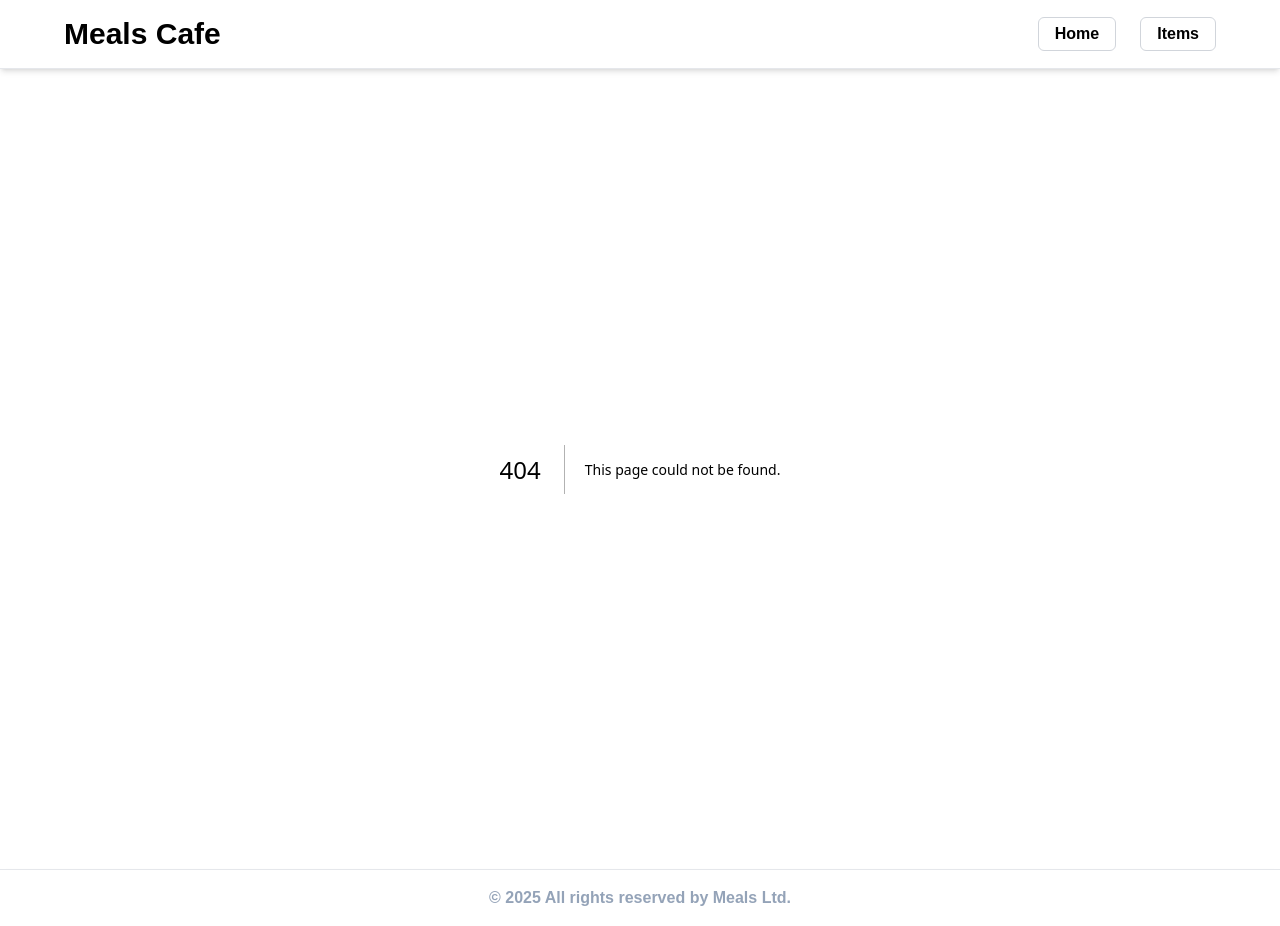
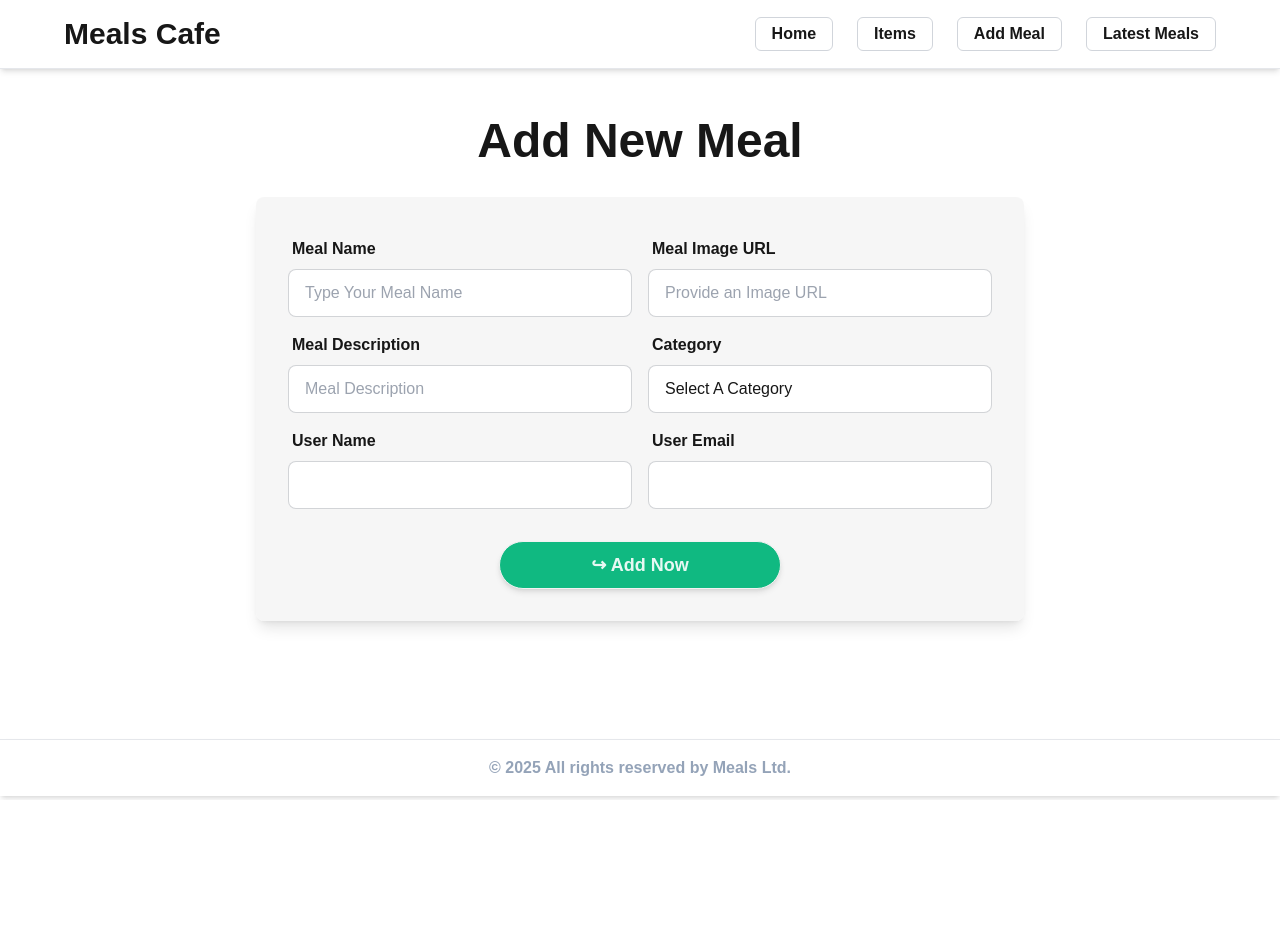
Before and after one commit to ssmahim01/Meals-Data-By-Next-JS, a Next.js app: page /addMeal in a window 1280 px wide. Before the commit this address had no page. After the commit the page ends 800 px from the top, so only its background shows below. Built offline with nearby package versions, Linux system fonts and the light colour scheme.

Commit message:
Added latestMeals with dynamic page and addMeal page with AddMealForm component also Added plugin of daisy ui and singleMeal route and Set two routes in Navbar through Link

```diff
--- a/package.json
+++ b/package.json
@@ -11,11 +11,13 @@
   "dependencies": {
     "mongodb": "^6.12.0",
     "next": "15.1.6",
+    "next-auth": "^4.24.11",
     "react": "^19.0.0",
     "react-dom": "^19.0.0"
   },
   "devDependencies": {
     "@eslint/eslintrc": "^3",
+    "daisyui": "^4.12.23",
     "eslint": "^9",
     "eslint-config-next": "15.1.6",
     "postcss": "^8",
--- /dev/null
+++ b/src/app/addMeal/page.jsx
@@ -0,0 +1,9 @@
+import AddMealForm from "../components/AddMealForm";
+
+export default function AddMeal() {
+  return (
+    <div>
+        <AddMealForm />
+    </div>
+  )
+}
--- /dev/null
+++ b/src/app/api/singleMeal/[id]/route.js
@@ -0,0 +1,22 @@
+import dbConnect from "@/mongodb/dbConnect";
+
+export async function GET(req, { params }) {
+    const { id } = await params;
+    if (!id) {
+        return new Response(JSON.stringify({ error: "ID is required" }), { status: 400 });
+    }
+
+    try {
+        const db = await dbConnect("meals");
+        const query = { _id: id };
+        const findResult = await db.findOne(query);
+
+        if (!findResult) {
+            return new Response(JSON.stringify({ error: "Meal not found" }), { status: 404 });
+        }
+
+        return new Response(JSON.stringify(findResult), { status: 200 });
+    } catch (error) {
+        return new Response(JSON.stringify({ error: "Server error", details: error.message }), { status: 500 });
+    }
+}
--- /dev/null
+++ b/src/app/components/AddMealForm.jsx
@@ -0,0 +1,159 @@
+"use client"
+
+import { useRouter } from "next/navigation";
+
+export default function AddMealForm() {
+    const router = useRouter();
+
+    const handleAddMeal = async(event) => {
+        event.preventDefault();
+        const form = event.target;
+        const mealName = form.meal.value;
+        const mealImage = form.mealImage.value;
+        const description = form.description.value;
+        const category = form.category.value;
+        const userName = form.name.value;
+        const userEmail = form.email.value;
+
+        const mealData = {
+            mealName,
+            mealImage,
+            description,
+            category,
+            userName,
+            userEmail
+        }
+        // console.log(mealData);
+
+        const response = await fetch("https://meals-cafe.vercel.app/api/meals", {
+            method: "POST",
+            headers: {
+                "Content-Type": "application/json"
+            },
+            body: JSON.stringify(mealData)
+        })
+
+        const insertResult = response.json();
+
+        if(insertResult){
+            router.push("/items");
+        };
+
+        // console.log(insertResult);
+    };
+
+  return (
+    <div className="hero pt-12 pb-20">
+      <div className="lg:w-3/5 w-11/12 mx-auto flex-col">
+        <div className="text-center pb-8">
+          <h1 className="lg:text-5xl md:text-4xl text-3xl font-bold">
+            Add New Meal
+          </h1>
+        </div>
+
+        <div className="bg-base-200 bg-opacity-70 shrink-0 shadow-lg rounded-lg">
+          <form onSubmit={handleAddMeal} className="card-body">
+            <div className="flex gap-4 md:flex-row flex-col *:w-full">
+            <div className="form-control">
+                <label className="label">
+                  <span className="font-bold">Meal Name</span>
+                </label>
+                <input
+                  type="text"
+                  name="meal"
+                  pattern="^[A-Za-z\s]*$"
+                  placeholder="Type Your Meal Name"
+                  className="input input-bordered font-medium"
+                  required
+                />
+              </div>
+
+              <div className="form-control">
+                <label className="label">
+                  <span className="font-bold">Meal Image URL</span>
+                </label>
+                <input
+                  type="url"
+                  name="mealImage"
+                  placeholder="Provide an Image URL"
+                  className="input input-bordered font-medium"
+                  required
+                />
+              </div>
+            </div>
+
+            <div className="flex gap-4 md:flex-row flex-col *:w-full">
+              <div className="form-control">
+                <label className="label">
+                  <span className="font-bold">
+                    Meal Description
+                  </span>
+                </label>
+                <input
+                  type="text"
+                  name="description"
+                  placeholder="Meal Description"
+                  className="input input-bordered font-medium"
+                  required
+                />
+              </div>
+
+              <div className="form-control">
+                <label className="label">
+                  <span className="font-bold">Category</span>
+                </label>
+                <select
+                  name="category"
+                  id="category"
+                  className="input input-bordered font-medium *:font-semibold"
+                >
+                  <option value="">Select A Category</option>
+                  <option value="Action">Chicken</option>
+                  <option value="RPG">Pizza</option>
+                  <option value="Adventure">Burger</option>
+                  <option value="Battle">Sandwich</option>
+                  <option value="Battle Royale">Curry</option>
+                  <option value="Sports">Biryani</option>
+                </select>
+              </div>
+            </div>
+
+            <div className="flex gap-4 md:flex-row flex-col *:w-full">
+              <div className="form-control">
+                <label className="label">
+                  <span className="font-bold">User Name</span>
+                </label>
+                <input
+                  type="text"
+                  name="name"
+                //   defaultValue={displayName}
+                //   readOnly
+                  className="input input-bordered font-medium"
+                />
+              </div>
+
+              <div className="form-control">
+                <label className="label">
+                  <span className="font-bold">User Email</span>
+                </label>
+                <input
+                  type="email"
+                  name="email"
+                //   defaultValue={email}
+                //   readOnly
+                  className="input input-bordered font-medium"
+                />
+              </div>
+            </div>
+
+            <div className="form-control mt-6 lg:w-2/5 md:w-1/2 w-11/12 mx-auto">
+              <button className="btn bg-emerald-500 text-white/90 text-lg hover:btn-primary font-bold rounded-full shadow-md">
+                ↪ Add Now
+              </button>
+            </div>
+          </form>
+        </div>
+      </div>
+    </div>
+  );
+}
--- a/src/app/components/Navbar.jsx
+++ b/src/app/components/Navbar.jsx
@@ -9,6 +9,8 @@ export default function Navbar() {
             <div className="flex gap-6 items-center">
                 <Link className="px-4 py-1 rounded-md hover:bg-gray-100 hover:text-gray-800 border border-gray-300 font-bold" href="/">Home</Link>
                 <Link className="px-4 py-1 rounded-md hover:bg-gray-100 hover:text-gray-800 border border-gray-300 font-bold" href="/items">Items</Link>
+                <Link className="px-4 py-1 rounded-md hover:bg-gray-100 hover:text-gray-800 border border-gray-300 font-bold" href="/addMeal">Add Meal</Link>
+                <Link className="px-4 py-1 rounded-md hover:bg-gray-100 hover:text-gray-800 border border-gray-300 font-bold" href="/latestMeals">Latest Meals</Link>
             </div>
         </div>
     </div>
--- /dev/null
+++ b/src/app/latestMeals/loading.jsx
@@ -0,0 +1,7 @@
+export default function Loading() {
+  return (
+    <div className="flex justify-center items-center py-20">
+      <span className="loading loading-bars loading-lg"></span>
+    </div>
+  );
+}
--- /dev/null
+++ b/src/app/latestMeals/meal/[id]/page.jsx
@@ -0,0 +1,9 @@
+export default async function SingleMeal() {
+//   const { id } = await params;
+//   const response = await fetch(
+//     `https://meals-cafe.vercel.app/api/singleMeal/${id}`);
+//   const data = await response.json();
+//   console.log(data);
+
+  return <div>SingleMeal</div>;
+}
--- /dev/null
+++ b/src/app/latestMeals/page.jsx
@@ -0,0 +1,46 @@
+"use client"
+import Link from "next/link";
+
+export async function getMeals() {
+  const response = await fetch("https://meals-cafe.vercel.app/api/meals");
+  const data = await response.json();
+  return data;
+}
+
+export default async function LatestMeals() {
+  const mealsData = await getMeals();
+  const meals = mealsData.findMeal;
+
+  return (
+    <div className="py-10 lg:w-4/5 w-11/12 mx-auto grid lg:grid-cols-3 md:grid-cols-2 grid-cols-1 gap-8">
+      {meals.map((meal) => (
+        <div
+          key={meal._id}
+          className="p-4 border border-gray-300 rounded-xl hover:scale-105 hover:transition-transform duration-300"
+        >
+          <figure className="lg:h-60 h-52">
+            <img
+              className="w-full h-full rounded-lg object-cover"
+              src={meal?.mealImage}
+              alt={meal?.mealName}
+            />
+          </figure>
+
+          <div className="space-y-4 pt-3">
+            <h2 className="lg:text-2xl text-xl font-bold">{meal?.mealName}</h2>
+
+            <p className="text-gray-400 font-medium">
+              {meal?.description?.slice(0, 75)}...
+            </p>
+
+            <Link href={`/latestMeals/meal/${meal?._id}`}>
+              <button className="mt-5 rounded-md px-6 py-2 bg-teal-500 text-white font-bold">
+                See More ↗
+              </button>
+            </Link>
+          </div>
+        </div>
+      ))}
+    </div>
+  );
+}
--- a/tailwind.config.mjs
+++ b/tailwind.config.mjs
@@ -13,5 +13,5 @@ export default {
       },
     },
   },
-  plugins: [],
+  plugins: [require('daisyui')],
 };
```
Also changed, not shown: 1 other file (tests, documents, lock files or other folders).
